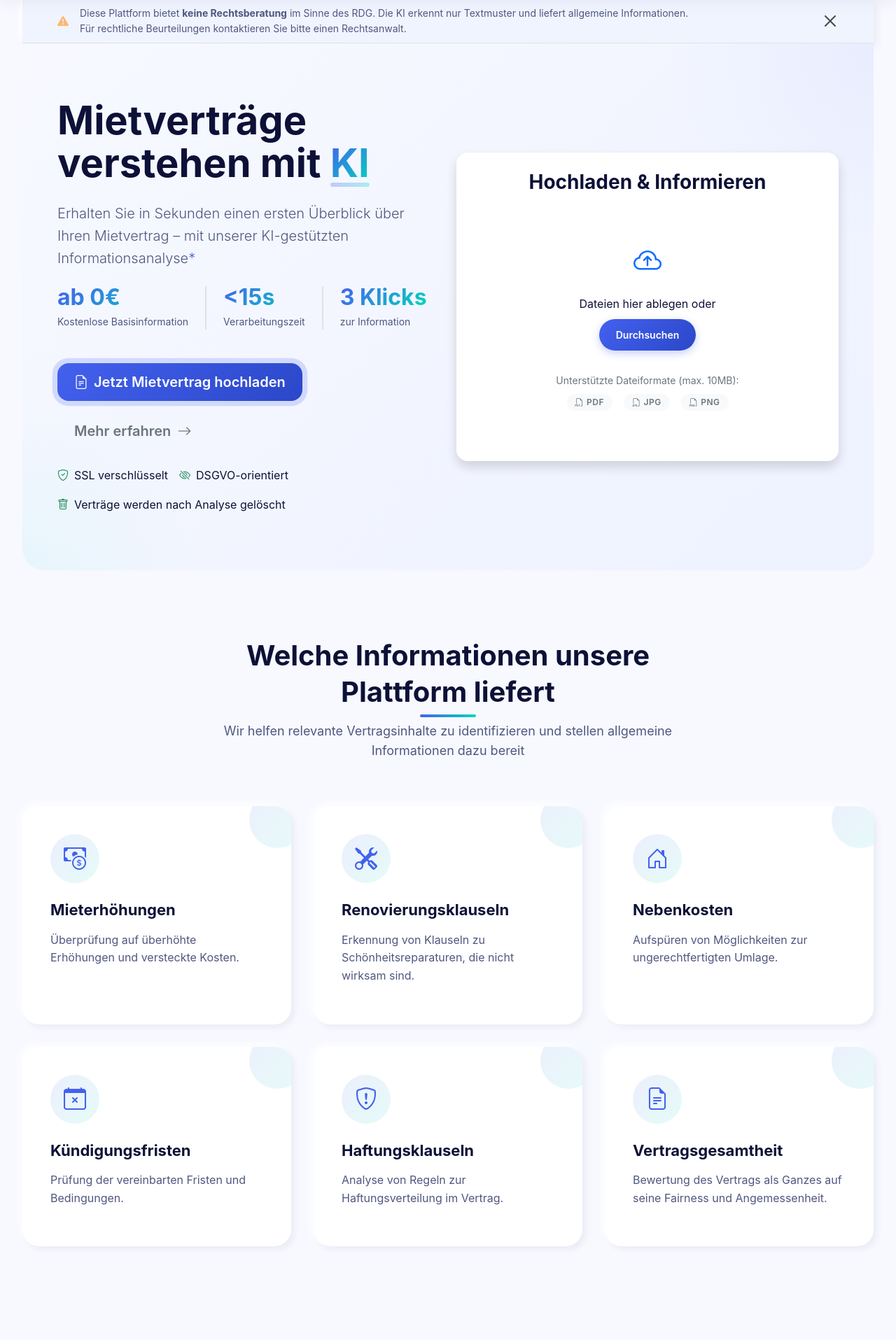
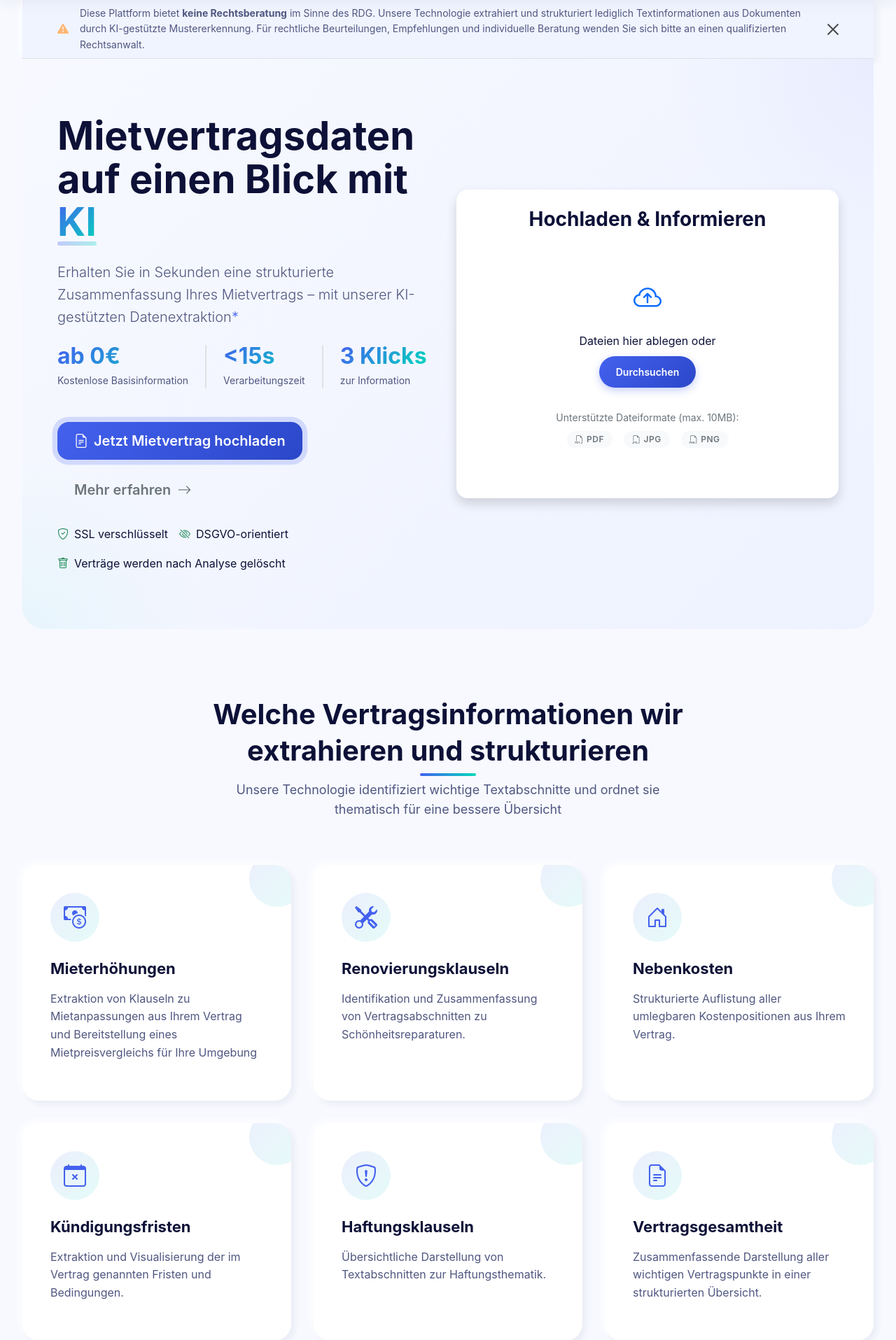
Before and after one commit to am9zZWY/KlarMieten, a Django app: page / in a window 1280 px wide. Shown: the part 88-2003 px from the top of the page at 70% size. Run offline with Django 5.2, Linux system fonts and the light colour scheme; some libraries are stand-ins or nearby versions.

Commit message:
Add business model outline and update disclaimers for MietKai service

```diff
--- a/templates/disclaimer.html
+++ b/templates/disclaimer.html
@@ -1,8 +1,13 @@
 <!-- Disclaimer -->
 <section id="disclaimer">
     <div class="d-flex flex-wrap gap-3 mb-4 disclaimer">
-        *Unsere KI-Analyse ersetzt keine anwaltliche Rechtsberatung. Sie dient als
-        Orientierungshilfe und kann Ihnen Hinweise geben, ob Ihr Vertrag rechtliche
-        Probleme enthalten könnte.
+        <div class="d-flex align-items-center">
+            <i class="bi bi-exclamation-triangle-fill me-3" style="color:var(--warning)"></i>
+            <p class="mb-0 small">Diese Plattform bietet <span class="fw-bold">keine Rechtsberatung</span> im Sinne des
+                RDG. Unsere Technologie
+                extrahiert und strukturiert lediglich Textinformationen aus Dokumenten durch KI-gestützte
+                Mustererkennung. Für rechtliche Beurteilungen, Empfehlungen und individuelle Beratung wenden Sie sich
+                bitte an einen qualifizierten Rechtsanwalt.</p>
+        </div>
     </div>
 </section>
--- a/templates/hero_disclaimer.html
+++ b/templates/hero_disclaimer.html
@@ -2,9 +2,10 @@
     <div class="container py-2 d-flex align-items-center justify-content-between">
         <div class="d-flex align-items-center">
             <i class="bi bi-exclamation-triangle-fill me-3" style="color:var(--warning)"></i>
-            <p class="mb-0 small">Diese Plattform bietet <strong>keine Rechtsberatung</strong> im Sinne des RDG. Die KI
-                erkennt nur Textmuster und liefert allgemeine Informationen.<br>Für rechtliche Beurteilungen kontaktieren
-                Sie bitte einen Rechtsanwalt.</p>
+            <p class="mb-0 small">Diese Plattform bietet <span class="fw-bold">keine Rechtsberatung</span> im Sinne des RDG. Unsere Technologie
+                extrahiert und strukturiert lediglich Textinformationen aus Dokumenten durch KI-gestützte
+                Mustererkennung. Für rechtliche Beurteilungen, Empfehlungen und individuelle Beratung wenden Sie sich
+                bitte an einen qualifizierten Rechtsanwalt.</p>
         </div>
         <button class="btn-close" @click="show = false" aria-label="Schließen"></button>
     </div>
--- a/templates/main.html
+++ b/templates/main.html
@@ -15,11 +15,10 @@
                     <!-- Left Side - Content -->
                     <div class="col-lg-6 hero-content-wrapper">
                         <div class="hero-content">
-                            <h1 class="hero-title display-4 fw-bold mb-4">Mietverträge verstehen mit <span
+                            <h1 class="hero-title display-4 fw-bold mb-4">Mietvertragsdaten auf einen Blick mit <span
                                     class="hero-highlight position-relative">KI</span></h1>
-                            <p class="hero-subtitle lead mb-4">Erhalten Sie in Sekunden einen ersten Überblick über
-                                Ihren
-                                Mietvertrag – mit unserer KI-gestützten Informationsanalyse<a
+                            <p class="hero-subtitle lead mb-4">Erhalten Sie in Sekunden eine strukturierte
+                                Zusammenfassung Ihres Mietvertrags – mit unserer KI-gestützten Datenextraktion<a
                                         href="#disclaimer">*</a>
                             </p>
 
@@ -86,9 +85,9 @@
         <!-- Features Section -->
         <section class="section" id="functions">
             <div class="section-header">
-                <h2>Welche Informationen unsere Plattform liefert</h2>
-                <p>Wir helfen relevante Vertragsinhalte zu identifizieren und stellen allgemeine Informationen dazu
-                    bereit</p>
+                <h2>Welche Vertragsinformationen wir extrahieren und strukturieren</h2>
+                <p>Unsere Technologie identifiziert wichtige Textabschnitte und ordnet sie thematisch für eine bessere
+                    Übersicht</p>
             </div>
 
             <div class="features-grid">
@@ -97,7 +96,8 @@
                         <i class="bi bi-cash-coin"></i>
                     </div>
                     <h3>Mieterhöhungen</h3>
-                    <p>Überprüfung auf überhöhte Erhöhungen und versteckte Kosten.</p>
+                    <p>Extraktion von Klauseln zu Mietanpassungen aus Ihrem Vertrag und Bereitstellung eines
+                        Mietpreisvergleichs für Ihre Umgebung</p>
                 </div>
 
                 <div class="feature-card">
@@ -105,7 +105,7 @@
                         <i class="bi bi-tools"></i>
                     </div>
                     <h3>Renovierungsklauseln</h3>
-                    <p>Erkennung von Klauseln zu Schönheitsreparaturen, die nicht wirksam sind.</p>
+                    <p>Identifikation und Zusammenfassung von Vertragsabschnitten zu Schönheitsreparaturen.</p>
                 </div>
 
                 <div class="feature-card">
@@ -113,7 +113,7 @@
                         <i class="bi bi-house-door"></i>
                     </div>
                     <h3>Nebenkosten</h3>
-                    <p>Aufspüren von Möglichkeiten zur ungerechtfertigten Umlage.</p>
+                    <p>Strukturierte Auflistung aller umlegbaren Kostenpositionen aus Ihrem Vertrag.</p>
                 </div>
 
                 <div class="feature-card">
@@ -121,7 +121,7 @@
                         <i class="bi bi-calendar-x"></i>
                     </div>
                     <h3>Kündigungsfristen</h3>
-                    <p>Prüfung der vereinbarten Fristen und Bedingungen.</p>
+                    <p>Extraktion und Visualisierung der im Vertrag genannten Fristen und Bedingungen.</p>
                 </div>
 
                 <div class="feature-card">
@@ -129,7 +129,7 @@
                         <i class="bi bi-shield-exclamation"></i>
                     </div>
                     <h3>Haftungsklauseln</h3>
-                    <p>Analyse von Regeln zur Haftungsverteilung im Vertrag.</p>
+                    <p>Übersichtliche Darstellung von Textabschnitten zur Haftungsthematik.</p>
                 </div>
 
                 <div class="feature-card">
@@ -137,7 +137,8 @@
                         <i class="bi bi-file-earmark-text"></i>
                     </div>
                     <h3>Vertragsgesamtheit</h3>
-                    <p>Bewertung des Vertrags als Ganzes auf seine Fairness und Angemessenheit.</p>
+                    <p>Zusammenfassende Darstellung aller wichtigen Vertragspunkte in einer strukturierten
+                        Übersicht.</p>
                 </div>
             </div>
         </section>
@@ -166,9 +167,9 @@
                 <div class="step-item">
                     <div class="step-number">02</div>
                     <div class="step-content">
-                        <h3>Analyse starten</h3>
-                        <p>Unsere Technologie prüft den Vertrag auf wichtige Punkte und mögliche kritische
-                            Klauseln.</p>
+                        <h3>Vertragsdaten extrahieren</h3>
+                        <p>Unsere KI-Technologie extrahiert und kategorisiert relevante Vertragsabschnitte und
+                            Daten.</p>
                     </div>
                     <div class="step-icon">
                         <i class="bi bi-cpu"></i>
@@ -181,7 +182,8 @@
                     <div class="step-number">03</div>
                     <div class="step-content">
                         <h3>Ergebnis abrufen</h3>
-                        <p>Erhalten Sie eine Übersicht mit zentralen Erkenntnissen und Anhaltspunkten.</p>
+                        <p>Erhalten Sie eine übersichtliche, thematisch gegliederte Zusammenfassung der extrahierten
+                            Vertragsdaten.</p>
                     </div>
                     <div class="step-icon">
                         <i class="bi bi-file-earmark-check"></i>
@@ -206,9 +208,9 @@
                         <i class="bi bi-star-fill"></i>
                         <i class="bi bi-star-fill"></i>
                     </div>
-                    <p class="testimonial-text">"Der Vertrags-Scanner hat mir die Augen geöffnet! Die markierten
-                        Stellen
-                        habe ich mit einem Fachanwalt besprochen und dadurch 240€ jährlich gespart."</p>
+                    <p class="testimonial-text">"Der Vertrags-Scanner hat mir alle wichtigen Vertragsstellen
+                        übersichtlich dargestellt! Mit dieser Zusammenfassung konnte ich gezielt einen Fachanwalt
+                        konsultieren und am Ende 240€ jährlich sparen."</p>
                     <div class="testimonial-author">
                         <img src="" alt="Marie S.">
                         <div>
@@ -246,10 +248,10 @@
                         <i class="bi bi-star-fill"></i>
                         <i class="bi bi-star"></i>
                     </div>
-                    <p class="testimonial-text">"Dank des Mietspiegelchecks habe ich erst herausgefunden, dass meine
-                        Miete unüblich hoch ist. Danach habe ich den Mieterbund aufgesucht und mit meiner Anwältin
-                        eine
-                        Mietminderung durchgesetzt. Ohne die Analyse wäre ich nicht auf diese Lösung gekommen."</p>
+                    <p class="testimonial-text">"Dank des Vergleichs der Mietpreise konnte ich meine Miete im
+                        Verhältnis zu lokalen Durchschnittspreisen sehen. Mit diesen konkreten Zahlen bin ich zum
+                        Mieterbund gegangen, wo mir ein Anwalt weiterhelfen konnte. Die strukturierte Datenaufbereitung
+                        war der perfekte erste Schritt."</p>
                     <div class="testimonial-author">
                         <img src="" alt="Laura M.">
                         <div>
@@ -270,7 +272,7 @@
         <section class="section" id="benefits">
             <div class="section-header">
                 <h2>Ihre Vorteile</h2>
-                <p>Warum immer mehr Mieter auf unsere Analyse vertrauen</p>
+                <p>Warum immer mehr Mieter unserer Plattform vertrauen</p>
             </div>
 
             <div class="benefits-container">
@@ -279,7 +281,8 @@
                         <i class="bi bi-lightning"></i>
                     </div>
                     <h3>Schnelle Ergebnisse</h3>
-                    <p>Erhalten Sie Ihre Analyse in unter 60 Sekunden – direkt auf den Punkt gebracht.</p>
+                    <p>Erhalten Sie die wichtigsten Informationen Ihres Vertrags in unter 60 Sekunden – direkt auf den
+                        Punkt gebracht.</p>
                 </div>
 
                 <div class="benefit-card">
@@ -341,10 +344,10 @@
         <!-- CTA Section -->
         <section class="cta-section">
             <div class="cta-content">
-                <h2>Bereit, Ihren Mietvertrag zu prüfen?</h2>
-                <p>Verschaffen Sie jetzt einen Überblick über Ihre Mietrechte</p>
+                <h2>Bereit, Ihren Mietvertrag zu analysieren?</h2>
+                <p>Verschaffen Sie sich jetzt einen datenbasierten Überblick über Ihre Vertragsinhalte</p>
                 <button class="btn-primary btn-large" x-data x-on:click="scrollAndHighlightUploadForm()">
-                    <i class="bi bi-file-earmark-text me-2"></i>Jetzt Mietvertrag prüfen
+                    <i class="bi bi-file-earmark-text me-2"></i>Jetzt Mietvertrag analysieren
                 </button>
             </div>
         </section>
```
Also changed, not shown: docs/business-model.md (added, +113 -0 lines), docs/feasability-report.md (+2 -0 lines).
